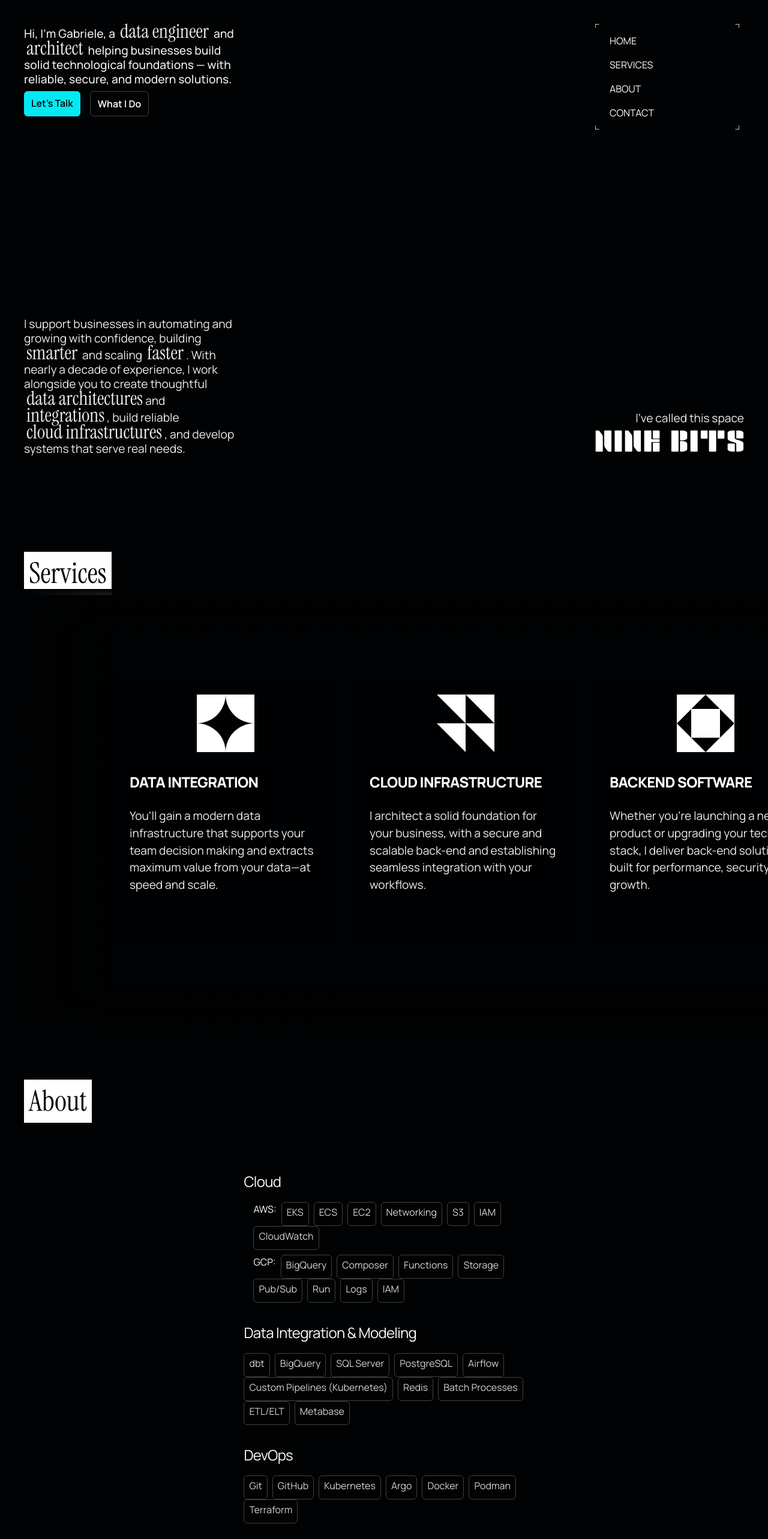
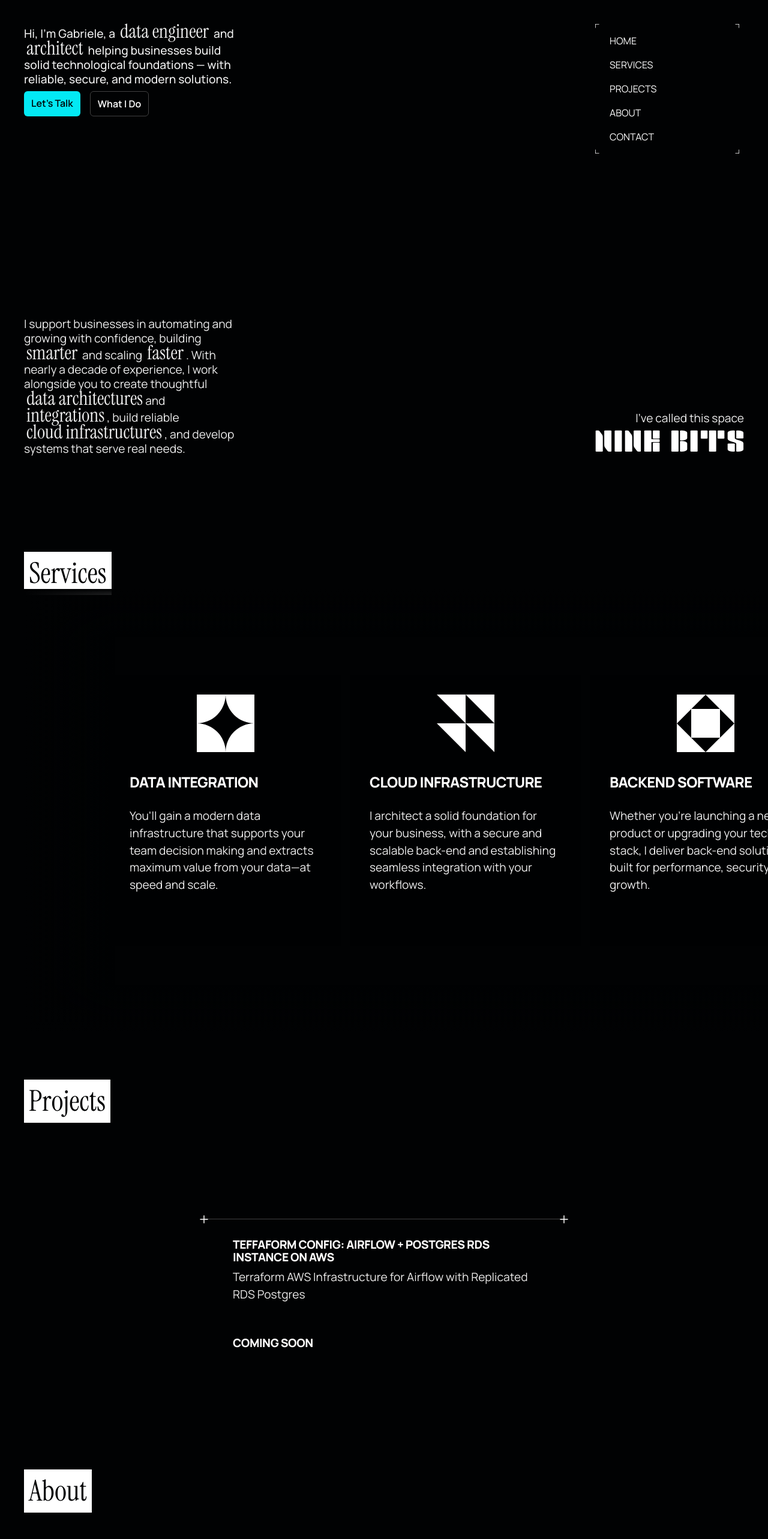
Before and after one commit to gabrielecodes/9bitssystems, a Next.js app: page / in a window 1280 px wide. Shown: the top 2566 px of the page at 60% size. Built offline with nearby package versions, Linux system fonts and the light colour scheme.

Commit message:
add projects2

```diff
--- a/src/app/nav.tsx
+++ b/src/app/nav.tsx
@@ -31,6 +31,11 @@ function TopNav() {
           <li className="h-full flex items-center">
             <Link href={"#services"} className="flex items-center">
               Services
+            </Link>
+          </li>
+          <li className="h-full flex items-center">
+            <Link href={"#projects"} className="flex items-center">
+              Projects
             </Link>
           </li>
           <li className="h-full flex items-center">
@@ -92,6 +97,17 @@ function SideNav() {
           </li>
           <li className="w-full h-full">
             <Link
+              href={"#projects"}
+              className="w-full h-10 flex items-center hover:text-background hover:bg-blue-neon hover:animate-[neon-blink_5s_infinite_alternate] group/services p-4 rounded-md"
+            >
+              PROJECTS
+              <span className="w-8 h-8 ml-3 absolute left-full flex justify-center transition-all duration-[400ms] ease-in-out group-hover/services:left-24">
+                &rarr;
+              </span>
+            </Link>
+          </li>
+          <li className="w-full h-full">
+            <Link
               href={"#about"}
               className="w-full h-10 flex items-center group/about hover:text-background hover:bg-blue-neon hover:animate-[neon-blink_5s_infinite_alternate] p-4 rounded-md"
             >
--- a/src/app/page.tsx
+++ b/src/app/page.tsx
@@ -4,6 +4,7 @@ import Experience from "./about/page";
 import Blog from "./blog/page";
 import Contact from "./contact/page";
 import { Instrument_Serif } from "next/font/google";
+import Projects from "./projects/projects";
 
 const serif = Instrument_Serif({
   weight: "400",
@@ -20,6 +21,8 @@ export default function Home() {
       <div className="w-0 xl:h-20 h-10"></div>
       <Services />
       <div className="w-0 xl:h-20 h-10"></div>
+      <Projects />
+      <div className="w-0 xl:h-20 h-10"></div>
       <Experience />
       <div className="xl:h-20 h-10"></div>
       <Contact />
--- /dev/null
+++ b/src/app/projects/projects.tsx
@@ -0,0 +1,62 @@
+import Link from "next/link";
+import { Instrument_Serif } from "next/font/google";
+import { Plus } from "../components/plus";
+
+const serif = Instrument_Serif({
+  weight: "400",
+  subsets: ["latin"],
+  variable: "--font-serif",
+});
+
+const projects = [
+  {
+    url: "https://github.com/gabrielecodes/airflow_rds_terraform",
+    title: "Teffaform Config: Airflow + Postgres RDS instance on AWS",
+    subtitle: "Terraform AWS Infrastructure for Airflow with Replicated RDS Postgres"
+  },
+  {
+    url: "#",
+    title: "Coming Soon",
+    subtitle: ""
+  }
+]
+
+export default function Projects() {
+  return (
+    <section
+      id="projects"
+      className="w-full xl:h-fit xl:p-10 xl:flex xl:flex-col text-foreground selection:bg-blue-neon selection:text-background"
+    >
+      <h1
+        className={`${serif.className} w-fit px-2 text-center inline-block transform bg-foreground text-background font-semibold`}
+      >
+        Projects
+      </h1>
+
+      <div className="xl:w-1/2 xl:mt-40 mt-10 mx-auto xl:flex xl:flex-row relative xl:border-t border-border">
+        <Plus className="size-6 -left-3 -top-3 xl:block hidden" />
+        <Plus className="size-6 left-[calc(100%-0.75rem)] -top-3 z-10 xl:block hidden" />
+
+        <div className="px-4 w-full">
+          {projects && projects.map((project) => <ProjectCard key={project.url} project={project} />)}
+        </div>
+      </div>
+    </section>
+  )
+}
+
+function ProjectCard({ project }: { project: any }) {
+  return (
+    <div className="w-full my-2 xl:px-8 xl:py-2 p-6 rounded-md relative group overflow-hidden xl:border-0 border border-border">
+      <div className="absolute w-full h-full bg-foreground right-full top-0 rounded-md group-hover:right-0 transition-all duration-300 ease-in-out z-[-1]" />
+      <Link href={project.url} rel="noopener noreferrer" target="_blank">
+        <div className="py-4 flex flex-col justify-center">
+          <h2 className="mb-2 leading-8 uppercase mix-blend-exclusion" style={{ fontWeight: 900, fontSize: "1.2rem" }}>
+            {project["title"]}
+          </h2>
+          <p className="mix-blend-exclusion">{project["subtitle"]}</p>
+        </div>
+      </Link>
+    </div>
+  );
+}
```
